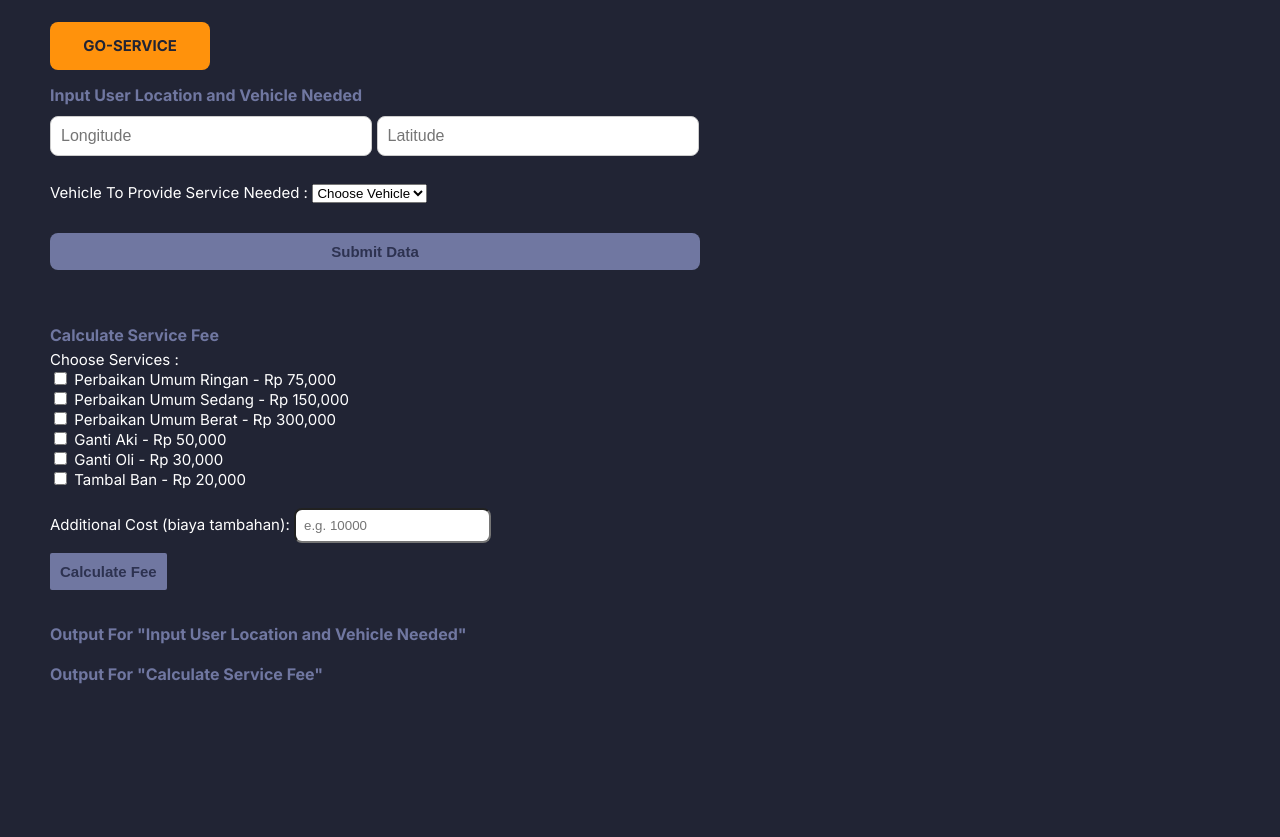
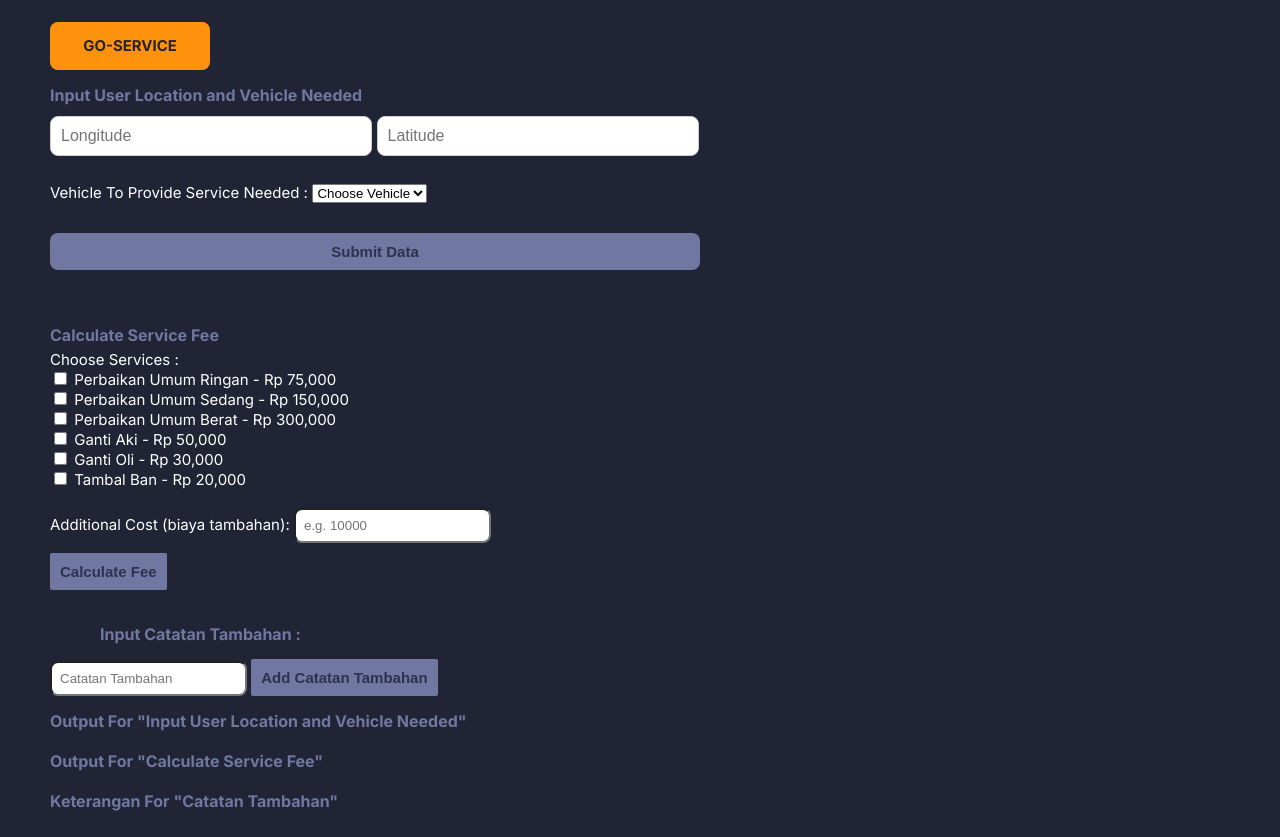
Before and after one commit to Bryantgouw/go-morse-website, a plain HTML site: page index.html in a window 1280 px wide. Shown: the part 115-952 px from the top of the page. Drawn offline with Linux system fonts and the light colour scheme.

Commit message:
Added catatan tambahan on index.html

```diff
--- a/index.html
+++ b/index.html
@@ -77,6 +77,12 @@
 
                     <button type="submit">Calculate Fee</button><br><br>
                 </form>
+
+                <div class="subJudul">Input Catatan Tambahan : </div>
+                <form id="catatanTambahan">
+                    <input type="text" name="catatanTambahan" placeholder="Catatan Tambahan" required>
+                    <button type="submit">Add Catatan Tambahan</button>
+                </form>
             </div>
 
             <div class="output">
@@ -94,6 +100,16 @@
                     <div class="subJudul">Output For "Calculate Service Fee"</div>
                     <div class="listOutput" id="result">
                         <!-- Output #2 will be displayed here-->
+
+                    </div>
+                </div>
+            </div>
+
+            <div class="output">
+                <div class="kotak-serviceOrder">
+                    <div class="subJudul">Keterangan For "Catatan Tambahan"</div>
+                    <div class="listOutput" id="catatanTambahan">
+                        <!-- Output #3 will be displayed here-->
 
                     </div>
                 </div>
```
